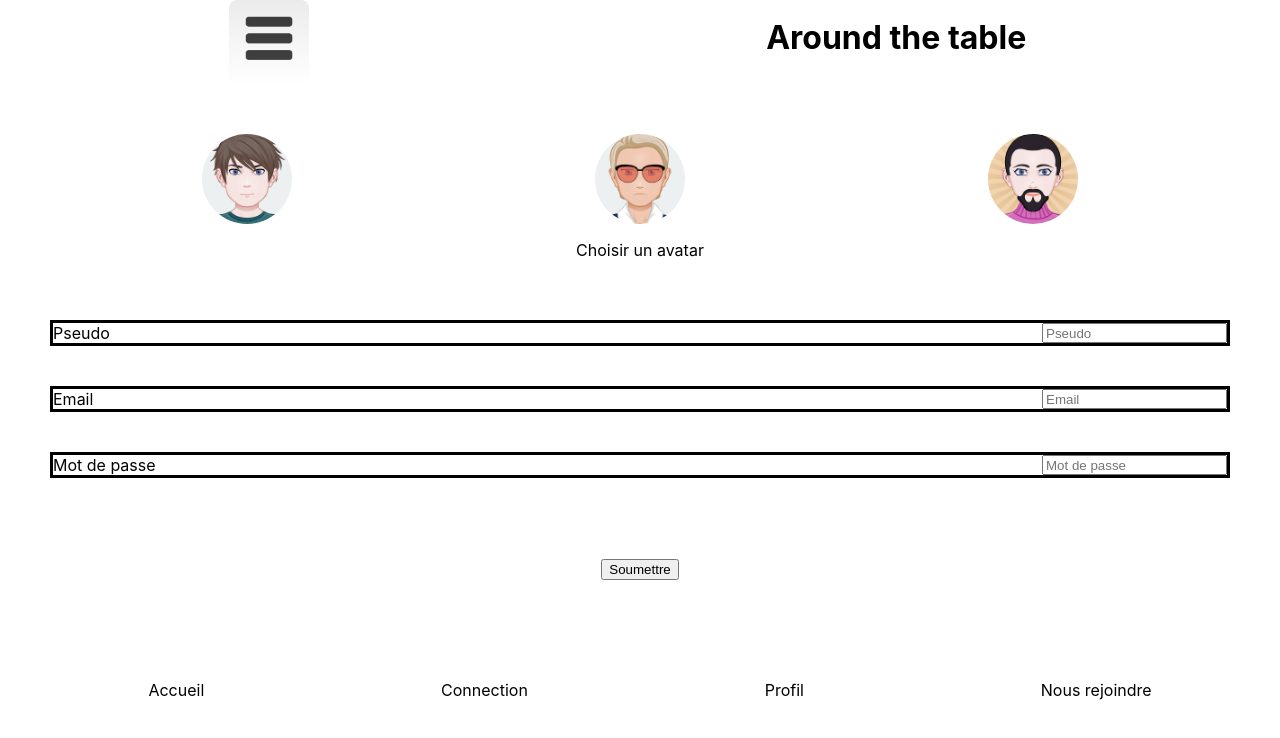
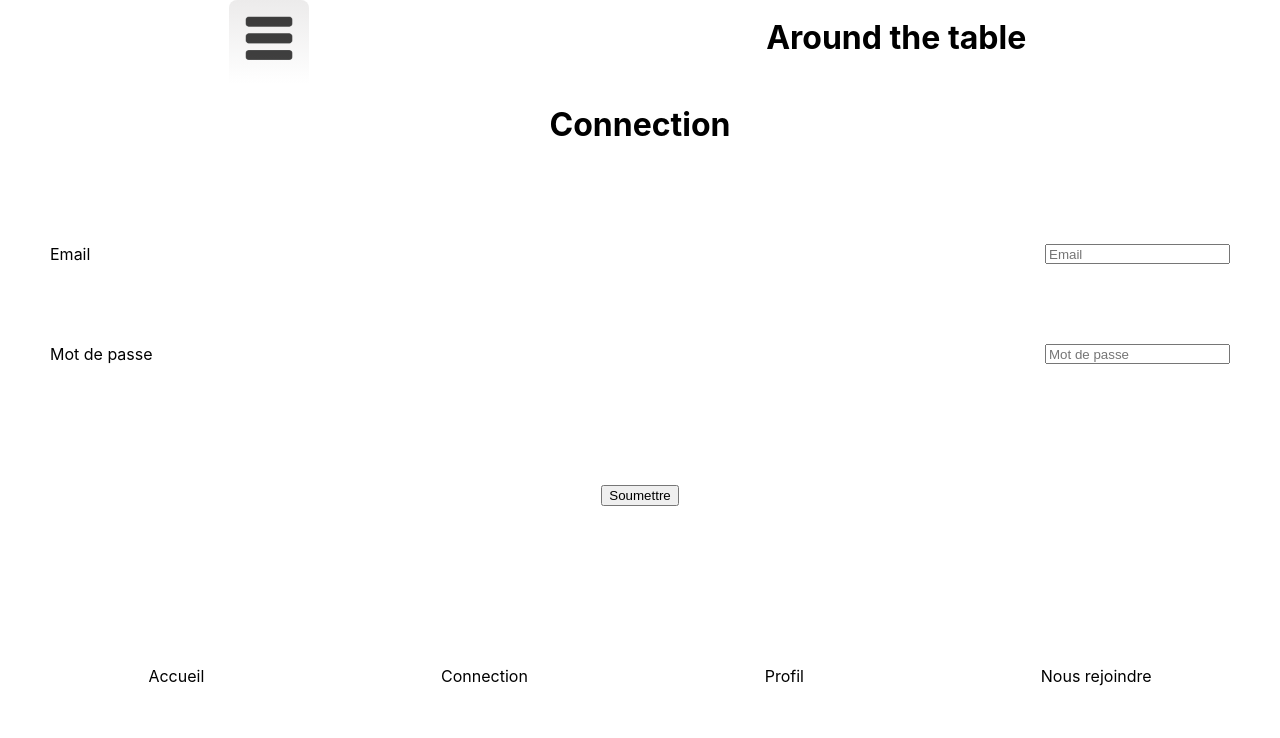
Before and after one commit to FabienBataille/around-the-table, a React (Create React App) app: page / in a window 1280 px wide. Shown: the top 738 px of the page. Built offline with nearby package versions, Linux system fonts and the light colour scheme.

Commit message:
mise en page connection

```diff
--- a/src/App.jsx
+++ b/src/App.jsx
@@ -1,12 +1,12 @@
 import Header from './components/Header';
 import Footer from './components/Footer';
-import NousRejoindre from './components/NousRejoindre';
+import Connection from './components/Connection';
 
 function App() {
   return (
     <div className="App">
       <Header />
-      <NousRejoindre />
+      <Connection />
       <Footer />
     </div>
   );
--- a/src/components/Accueil.jsx
+++ b/src/components/Accueil.jsx
@@ -4,6 +4,7 @@ import './accueil.css';
 function Accueil() {
   return (
     <div className="Accueil">
+      <h1> Accueil</h1>
       <img src={logo} alt="logo" className="logo" />
       <button type="button">Javascript</button>
       <button type="button">React</button>
--- /dev/null
+++ b/src/components/Connection.jsx
@@ -0,0 +1,31 @@
+import './connection.css';
+
+function Connection() {
+  return (
+    <div className="Connection">
+      <h1 className="titre">Connection</h1>
+      <form className="emailContainer">
+        <label htmlFor="email" className="email">
+          Email
+          <input type="email" name="email" id="email" placeholder="Email" />
+        </label>
+      </form>
+      <form className="passwordContainer">
+        <label htmlFor="password" className="password">
+          Mot de passe
+          <input
+            type="password"
+            name="password"
+            id="password"
+            placeholder="Mot de passe"
+          />
+        </label>
+      </form>
+      <form className="soumettre">
+        <button type="submit">Soumettre</button>
+      </form>
+    </div>
+  );
+}
+
+export default Connection;
--- a/src/components/NousRejoindre.jsx
+++ b/src/components/NousRejoindre.jsx
@@ -6,6 +6,7 @@ import './nousRejoindre.css';
 function NousRejoindre() {
   return (
     <div className="NousRejoindre">
+      <h1 className="titre">Nous rejoindre</h1>
       <div className="avatars">
         <img src={avatar1} alt="avatar1" />
         <img src={avatar2} alt="avatar2" />
--- /dev/null
+++ b/src/components/connection.css
@@ -0,0 +1,24 @@
+.titre {
+  text-align: center;
+}
+
+.email {
+  display: flex;
+  justify-content: space-between;
+  height: 20px;
+
+  margin: 100px 50px 50px 50px
+}
+
+.password {
+  display: flex;
+  justify-content: space-between;
+  height: 20px;
+  margin: 80px 50px 40px 50px
+}
+
+.soumettre{
+  text-align: center;
+  margin-top: 120px;
+  margin-bottom: 160px;
+}
--- a/src/components/nousRejoindre.css
+++ b/src/components/nousRejoindre.css
@@ -1,15 +1,19 @@
-.avatars img{
+.titre {
+  text-align: center;
+}
+
+.avatars img {
   width: 90px;
   border-radius: 50%;
 }
 
-.avatars{
+.avatars {
   display: flex;
   justify-content: space-around;
   margin: 50px 50px 0px 50px;
 }
 
-.choose{
+.choose {
   text-align: center;
 }
 
@@ -17,30 +21,24 @@
   display: flex;
   justify-content: space-between;
   height: 20px;
-  border: solid;
   margin: 60px 50px 40px 50px;
 }
-
-
-
 
 .email {
   display: flex;
   justify-content: space-between;
   height: 20px;
-  border: solid;
-  margin: 40px 50px 40px 50px
+  margin: 40px 50px 40px 50px;
 }
 
 .password {
   display: flex;
   justify-content: space-between;
   height: 20px;
-  border: solid;
-  margin: 40px 50px 40px 50px
+  margin: 40px 50px 40px 50px;
 }
 
-.soumettre{
+.soumettre {
   text-align: center;
   margin-top: 80px;
   margin-bottom: 100px;
```
